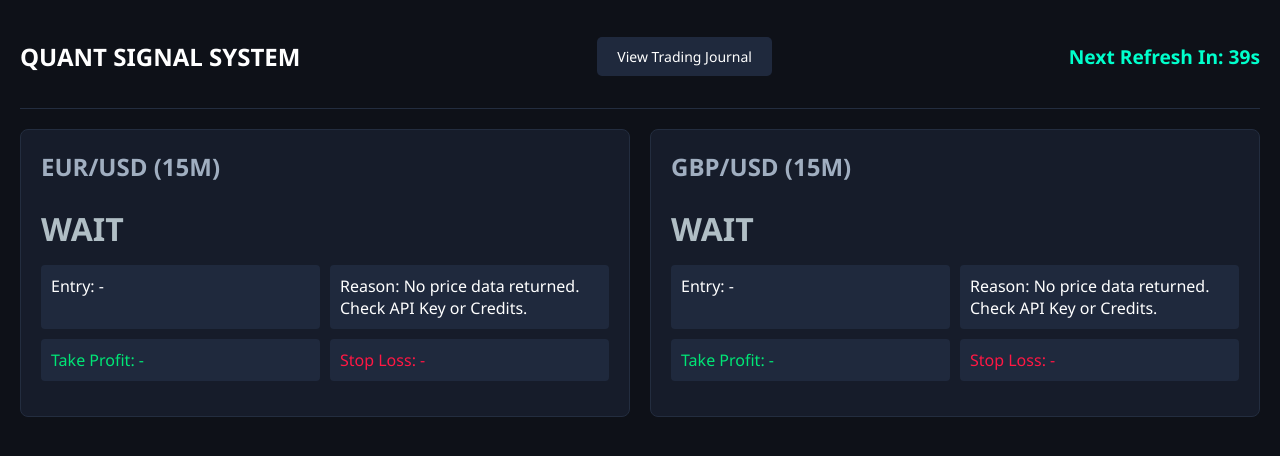
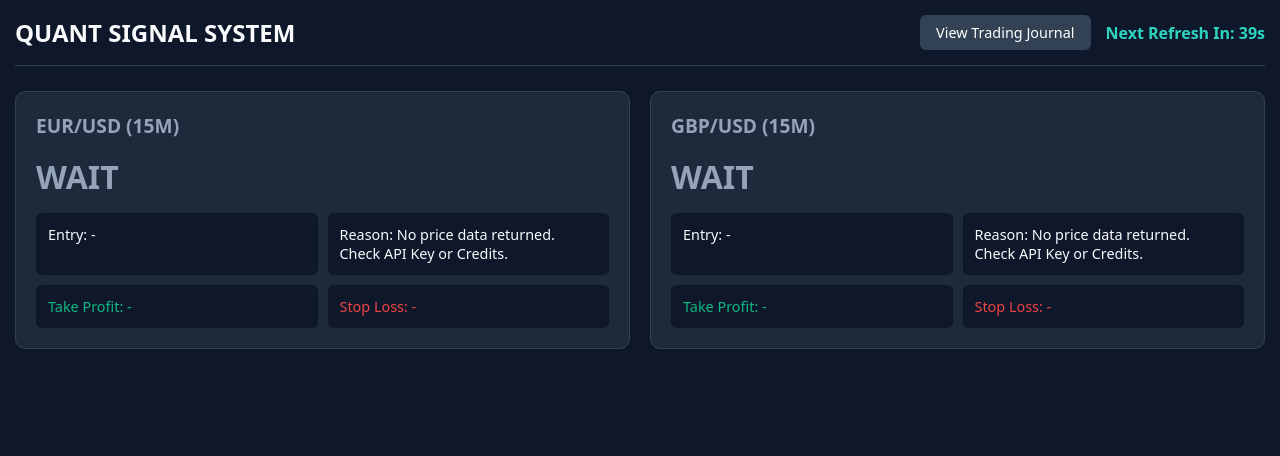
Before and after one commit to chatact135-wq/getmoney, a FastAPI app: page / in a window 1280 px wide. Shown: the top 456 px of the page. Run offline with FastAPI, Linux system fonts and the light colour scheme; data that the repository does not hold is empty.

Commit message:
Update index.html

```diff
--- a/templates/index.html
+++ b/templates/index.html
@@ -3,113 +3,173 @@
 <head>
     <meta charset="UTF-8">
     <meta name="viewport" content="width=device-width, initial-scale=1.0">
-    <title>Algorithmic Trading Signals</title>
+    <title>Quant Signal System</title>
     <style>
-        body { font-family: 'Segoe UI', Arial, sans-serif; background: #0e1118; color: #ffffff; margin: 0; padding: 20px; }
-        .header { display: flex; justify-content: space-between; align-items: center; border-bottom: 1px solid #232d3f; padding-bottom: 15px; }
-        .nav-btn { background: #1f293d; border: none; color: white; padding: 10px 20px; cursor: pointer; border-radius: 5px; text-decoration: none; font-size: 14px;}
-        .timer-box { font-size: 1.2rem; color: #00ffcc; font-weight: bold; }
-        .grid { display: grid; grid-template-columns: 1fr 1fr; gap: 20px; margin-top: 20px; }
-        .card { background: #161c2a; border-radius: 8px; padding: 20px; border: 1px solid #232d3f; }
-        .pair-title { font-size: 1.5rem; margin-top: 0; color: #a0aec0; }
-        .signal-action { font-size: 2rem; font-weight: bold; margin: 15px 0; }
-        .BUY { color: #00e676; }
-        .SELL { color: #ff1744; }
-        .WAIT { color: #b0bec5; }
-        .metrics { display: grid; grid-template-columns: 1fr 1fr; gap: 10px; margin-bottom: 15px; }
-        .metric-box { background: #1f293d; padding: 10px; border-radius: 4px; }
-        .age-timer { font-size: 0.9rem; color: #ffb300; }
+        :root {
+            --bg: #0f172a;
+            --card-bg: #1e293b;
+            --text-main: #f8fafc;
+            --text-muted: #94a3b8;
+            --green: #10b981;
+            --red: #ef4444;
+        }
+        body {
+            background-color: var(--bg);
+            color: var(--text-main);
+            font-family: system-ui, -apple-system, sans-serif;
+            margin: 0;
+            padding: 15px;
+        }
+        /* Header Setup */
+        .header-container {
+            display: flex;
+            justify-content: space-between;
+            align-items: center;
+            margin-bottom: 25px;
+            padding-bottom: 15px;
+            border-bottom: 1px solid #334155;
+            flex-wrap: wrap; /* Fixes the button/timer overlap */
+            gap: 15px;
+        }
+        .header-container h1 {
+            margin: 0;
+            font-size: 1.5rem;
+        }
+        .header-controls {
+            display: flex;
+            align-items: center;
+            gap: 15px;
+            flex-wrap: wrap;
+        }
+        .btn {
+            background-color: #334155;
+            color: white;
+            text-decoration: none;
+            padding: 8px 16px;
+            border-radius: 6px;
+            font-size: 0.9rem;
+            transition: background 0.2s;
+        }
+        .btn:hover {
+            background-color: #475569;
+        }
+        .timer {
+            color: #2dd4bf;
+            font-weight: bold;
+        }
+        /* Grid Setup */
+        .grid {
+            display: grid;
+            grid-template-columns: repeat(auto-fit, minmax(300px, 1fr));
+            gap: 20px;
+        }
+        .card {
+            background-color: var(--card-bg);
+            border-radius: 10px;
+            padding: 20px;
+            border: 1px solid #334155;
+        }
+        .card h2 {
+            margin-top: 0;
+            font-size: 1.2rem;
+            color: var(--text-muted);
+        }
+        .signal-action {
+            font-size: 2rem;
+            font-weight: bold;
+            margin-bottom: 15px;
+        }
+        .WAIT { color: var(--text-muted); }
+        .BUY { color: var(--green); }
+        .SELL { color: var(--red); }
+
+        .data-grid {
+            display: grid;
+            grid-template-columns: 1fr 1fr;
+            gap: 10px;
+        }
+        .data-box {
+            background: #0f172a;
+            padding: 12px;
+            border-radius: 6px;
+            font-size: 0.9rem;
+        }
+        .tp { color: var(--green); }
+        .sl { color: var(--red); }
+
+        /* === MOBILE RESPONSIVE FIXES === */
+        @media (max-width: 600px) {
+            .header-container {
+                flex-direction: column;
+                align-items: flex-start;
+            }
+            .data-grid {
+                grid-template-columns: 1fr; /* Stacks the data boxes vertically on small screens */
+            }
+            .card h2 {
+                font-size: 1.1rem;
+            }
+        }
     </style>
 </head>
 <body>
-
-    <div class="header">
-        <h2>QUANT SIGNAL SYSTEM</h2>
-        <div>
-            <a href="/journal" class="nav-btn">View Trading Journal</a>
-        </div>
-        <div class="timer-box">Next Refresh In: <span id="refresh-counter">45</span>s</div>
-    </div>
-
-    <div class="grid">
-        <!-- EUR/USD Card -->
-        <div class="card" id="EUR_USD-card">
-            <h3 class="pair-title">EUR/USD (15M)</h3>
-            <div id="EUR_USD-action" class="signal-action WAIT">LOADING...</div>
-            <div class="metrics">
-                <div class="metric-box">Entry: <span id="EUR_USD-entry">-</span></div>
-                <div class="metric-box">Reason: <span id="EUR_USD-reason">-</span></div>
-                <div class="metric-box" style="color: #00e676;">Take Profit: <span id="EUR_USD-tp">-</span></div>
-                <div class="metric-box" style="color: #ff1744;">Stop Loss: <span id="EUR_USD-sl">-</span></div>
-            </div>
-            <div class="age-timer" id="EUR_USD-age"></div>
-        </div>
-
-        <!-- GBP/USD Card -->
-        <div class="card" id="GBP_USD-card">
-            <h3 class="pair-title">GBP/USD (15M)</h3>
-            <div id="GBP_USD-action" class="signal-action WAIT">LOADING...</div>
-            <div class="metrics">
-                <div class="metric-box">Entry: <span id="GBP_USD-entry">-</span></div>
-                <div class="metric-box">Reason: <span id="GBP_USD-reason">-</span></div>
-                <div class="metric-box" style="color: #00e676;">Take Profit: <span id="GBP_USD-tp">-</span></div>
-                <div class="metric-box" style="color: #ff1744;">Stop Loss: <span id="GBP_USD-sl">-</span></div>
-            </div>
-            <div class="age-timer" id="GBP_USD-age"></div>
+    <div class="header-container">
+        <h1>QUANT SIGNAL SYSTEM</h1>
+        <div class="header-controls">
+            <a href="/journal" class="btn">View Trading Journal</a>
+            <div class="timer" id="timerDisplay">Next Refresh In: 45s</div>
         </div>
     </div>
 
+    <div class="grid" id="signals-container">
+        </div>
+
     <script>
         let countdown = 45;
-        let signalTimestamps = { "EUR/USD": null, "GBP/USD": null };
 
-        async function updateSignals() {
+        async function fetchSignals() {
             try {
-                const res = await fetch('/api/signals');
-                const data = await res.json();
+                const response = await fetch('/api/signals');
+                const data = await response.json();
 
-                for (const pair in data) {
-                    const idKey = pair.replace('/', '_');
-                    const signal = data[pair];
+                const container = document.getElementById('signals-container');
+                container.innerHTML = '';
 
-                    const actionEl = document.getElementById(`${idKey}-action`);
-                    actionEl.innerText = signal.action;
-                    actionEl.className = `signal-action ${signal.action}`;
+                for (const [pair, signal] of Object.entries(data)) {
+                    const card = document.createElement('div');
+                    card.className = 'card';
 
-                    document.getElementById(`${idKey}-entry`).innerText = signal.entry || '-';
-                    document.getElementById(`${idKey}-reason`).innerText = signal.reason || '-';
-                    document.getElementById(`${idKey}-tp`).innerText = signal.tp || '-';
-                    document.getElementById(`${idKey}-sl`).innerText = signal.sl || '-';
+                    let actionClass = signal.action === 'BUY' ? 'BUY' : signal.action === 'SELL' ? 'SELL' : 'WAIT';
 
-                    signalTimestamps[pair] = signal.timestamp || null;
+                    card.innerHTML = `
+                        <h2>${pair} (15M)</h2>
+                        <div class="signal-action ${actionClass}">${signal.action}</div>
+                        <div class="data-grid">
+                            <div class="data-box">Entry: ${signal.entry}</div>
+                            <div class="data-box">Reason: ${signal.reason}</div>
+                            <div class="data-box tp">Take Profit: ${signal.tp}</div>
+                            <div class="data-box sl">Stop Loss: ${signal.sl}</div>
+                        </div>
+                    `;
+                    container.appendChild(card);
                 }
-            } catch (err) {
-                console.error("Error updating market data:", err);
+            } catch (e) {
+                console.error("Failed to fetch signals", e);
             }
         }
 
+        // Timer Logic
         setInterval(() => {
             countdown--;
             if (countdown <= 0) {
                 countdown = 45;
-                updateSignals();
+                fetchSignals();
             }
-            document.getElementById('refresh-counter').innerText = countdown;
-
-            for (const pair in signalTimestamps) {
-                const idKey = pair.replace('/', '_');
-                const ts = signalTimestamps[pair];
-                const ageEl = document.getElementById(`${idKey}-age`);
-                if (ts) {
-                    const elapsed = Math.floor(Date.now() / 1000) - ts;
-                    ageEl.innerText = `Signal active: ${elapsed} seconds ago`;
-                } else {
-                    ageEl.innerText = '';
-                }
-            }
+            document.getElementById('timerDisplay').innerText = `Next Refresh In: ${countdown}s`;
         }, 1000);
 
-        updateSignals();
+        // Initial fetch on load
+        fetchSignals();
     </script>
 </body>
 </html>
```
